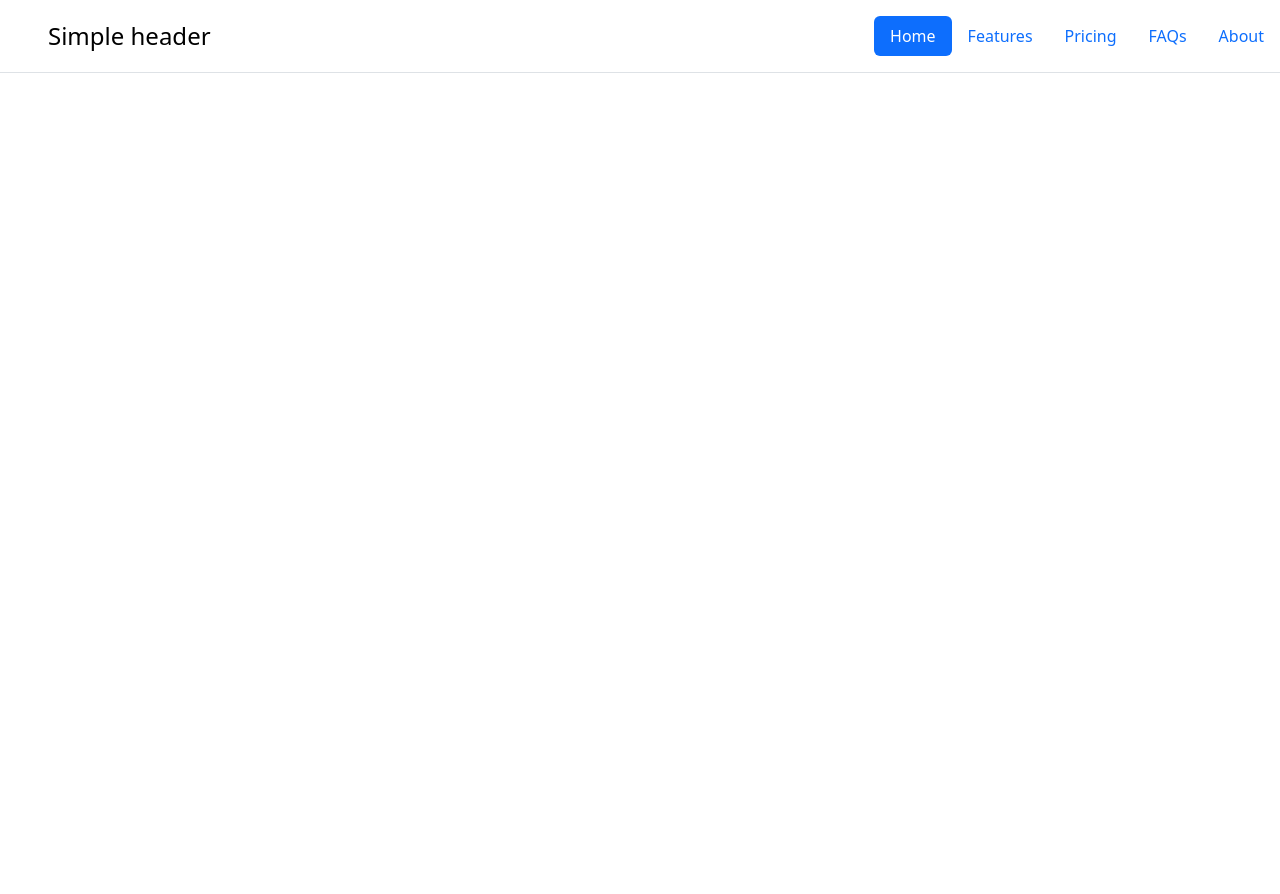
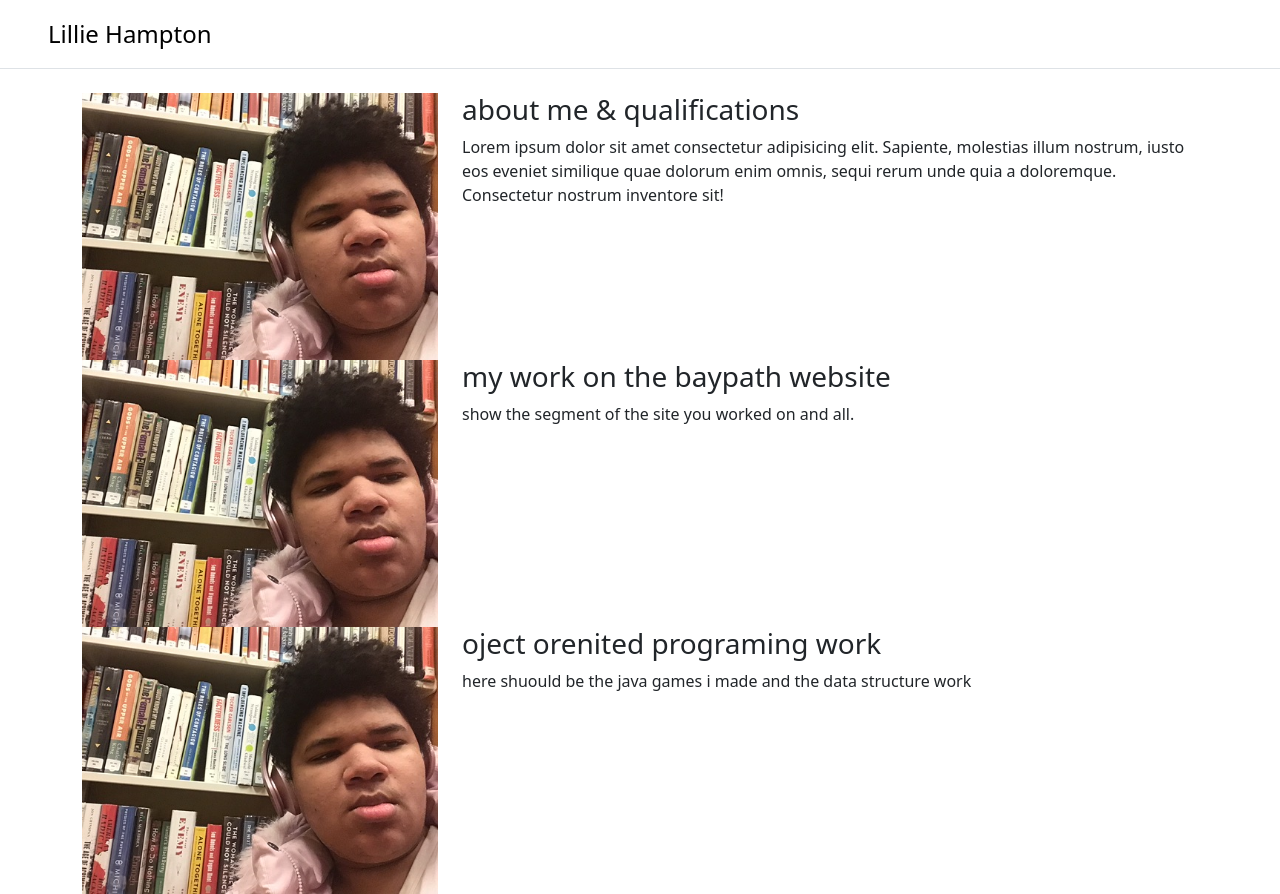
Before and after one commit to LillieHampton314/LillieHampton, a plain HTML site: page index.html in a window 1280 px wide. Before the commit the page ends 800 px from the top, so only its background shows below. Drawn offline with nearby package versions, Linux system fonts and the light colour scheme.

Commit message:
added more of the outline
need to add anchors next not much change for now

```diff
--- a/index.html
+++ b/index.html
@@ -10,18 +10,46 @@
     <header class="d-flex flex-wrap justify-content-center py-3 mb-4 border-bottom">
         <a href="/" class="d-flex align-items-center mb-3 mb-md-0 me-md-auto link-body-emphasis text-decoration-none">
           <svg class="bi me-2" width="40" height="32"><use xlink:href="#bootstrap"></use></svg>
-          <span class="fs-4">Simple header</span>
+          <span class="fs-4">Lillie Hampton</span>
         </a>
-
-        <ul class="nav nav-pills">
-          <li class="nav-item"><a href="#" class="nav-link active" aria-current="page">Home</a></li>
-          <li class="nav-item"><a href="#" class="nav-link">Features</a></li>
-          <li class="nav-item"><a href="#" class="nav-link">Pricing</a></li>
-          <li class="nav-item"><a href="#" class="nav-link">FAQs</a></li>
-          <li class="nav-item"><a href="#" class="nav-link">About</a></li>
-        </ul>
-      </header>
-
-    <script src="https://cdn.jsdelivr.net/npm/bootstrap@5.3.3/dist/js/bootstrap.bundle.min.js" integrity="sha384-YvpcrYf0tY3lHB60NNkmXc5s9fDVZLESaAA55NDzOxhy9GkcIdslK1eN7N6jIeHz" crossorigin="anonymous"></script>
+    </header>
+    <div id="body">
+      <div id="aboutMe" class="container">
+        <div class="row">
+          <div class="col-md-4">
+            <img src="images/Self.JPEG" alt="photo of me at the libray where i volenterred" class="img-fluid">
+          </div>
+          <div class="col-md-8">
+            <h3> about me & qualifications </h3>
+            <p>Lorem ipsum dolor sit amet consectetur adipisicing elit. Sapiente, molestias illum nostrum, iusto eos eveniet similique quae dolorum enim omnis, sequi rerum unde quia a doloremque. Consectetur nostrum inventore sit!</p>
+          </div>
+        </div>
+      </div>
+    </div>
+    <div id="bayPathWebsiteWork" class="container">
+      <div class="row">
+        <div class="col-md-4">
+          <img src="images/Self.JPEG" alt="dummy image" class="img-fluid">
+        </div>
+        <div class="col-md-8">
+          <h3> my work on the baypath website </h3>
+          <p>show the segment of the site you worked on and all.</p>
+        </div>
+      </div>
+    </div>
+  </div>
+    <div id="oopWork" class="container">
+      <div class="row">
+        <div class="col-md-4">
+          <img src="images/Self.JPEG" alt="dummy image" class="img-fluid">
+        </div>
+        <div class="col-md-8">
+          <h3> oject orenited programing work </h3>
+          <p>here shuould be the java games i made and the data structure work</p>
+        </div>
+      </div>
+    </div>
+  </div>
+  <script src="https://cdn.jsdelivr.net/npm/bootstrap@5.3.3/dist/js/bootstrap.bundle.min.js" integrity="sha384-YvpcrYf0tY3lHB60NNkmXc5s9fDVZLESaAA55NDzOxhy9GkcIdslK1eN7N6jIeHz" crossorigin="anonymous"></script>
 </body>
 </html>
```
Also changed, not shown: images/IMG_3266.JPEG (added), images/Self.JPEG (added).
